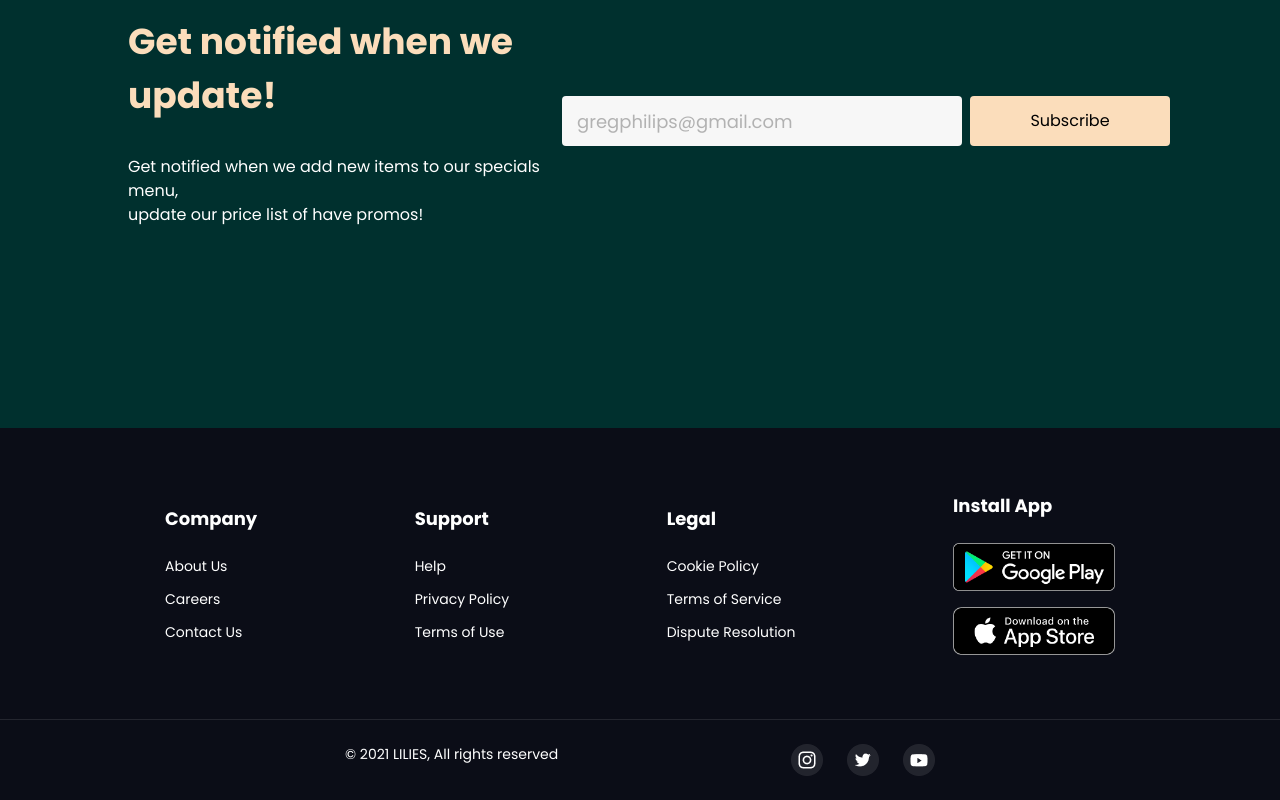
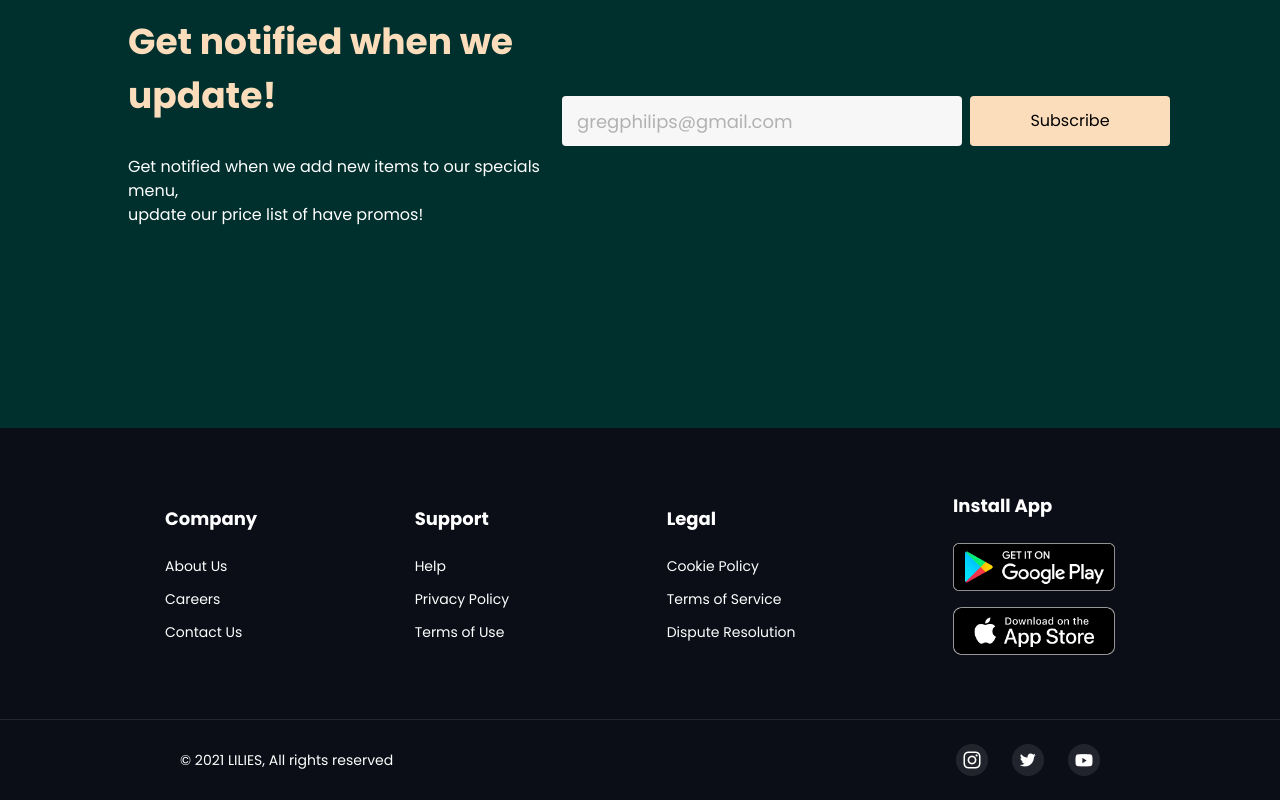
Before and after one commit to umedzhan/lilies, a React (Vite) app: page / in a window 1280 px wide. Shown: the part 1760-2560 px from the top of the page. Built offline with nearby package versions, Linux system fonts and the light colour scheme.

Commit message:
fix footer

```diff
--- a/src/home.jsx
+++ b/src/home.jsx
@@ -146,7 +146,7 @@ export const Home = () => {
 					</div>
 				</div>
 				<hr className="mx-[-165px] h-[1px] border-t border-[rgba(255,255,255,0.1)]" />
-				<div className="flex justify-between py-[24px] px-[180px]">
+				<div className="flex justify-between items-center py-[24px] px-[15px]">
 					<div className="text-[14px]">© 2021 LILIES, All rights reserved</div>
 					<div className="flex gap-6">
 						<img src="instagram-logo.png" />
```
